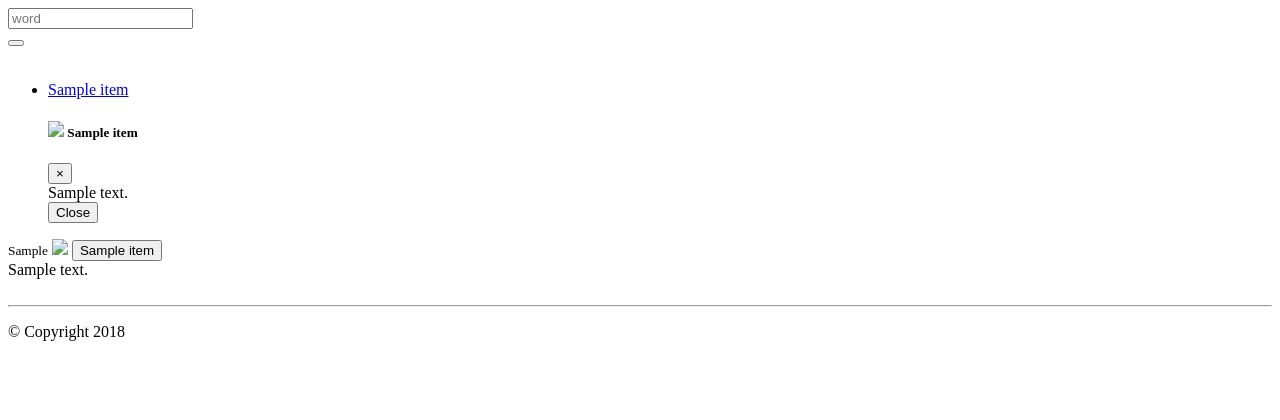
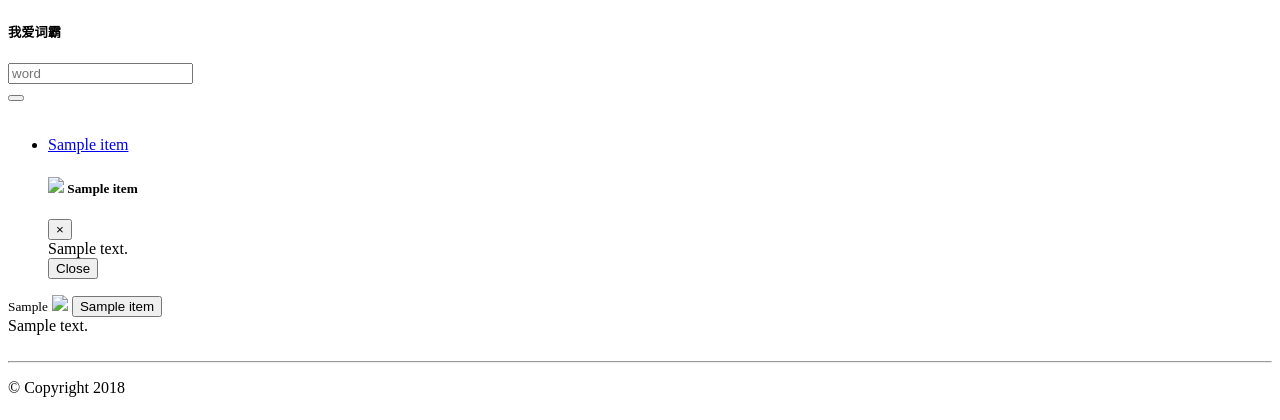
Before and after one commit to liuyug/flask-mdict, a Flask app: template flask_mdict/templates/mdict/query.html in a window 1280 px wide. Shown: the top 420 px of the page. Run offline with Flask 2, Linux system fonts and the light colour scheme; the template is opened without the code that fills it: most values are stand-ins (such as "Sample title", 1, 10 or a date in 2020); form fields are guessed from the names that the template uses.

Commit message:
add app title

```diff
--- a/flask_mdict/templates/mdict/query.html
+++ b/flask_mdict/templates/mdict/query.html
@@ -6,13 +6,14 @@
 <link rel="stylesheet" href="{{url_for('.static', filename='css/mdict.css')}}">
 {% endblock %}
 
-{% block subtitle %}MDict - {{word}}{% endblock %}
+{% block subtitle %}我爱词霸 - {{word}}{% endblock %}
 
 {% block maincontent %}
 <div class="row">
     <div class="col-sm-3">
         <div class="sticky-top">
             <div class="anchor-fix"> </div>
+            <h5>我爱词霸</h5>
             <form method="POST">
                 <div class="input-group">
                     {{ form.word(placeholder='word', class='form-control', autocomplete='off') }}
```
